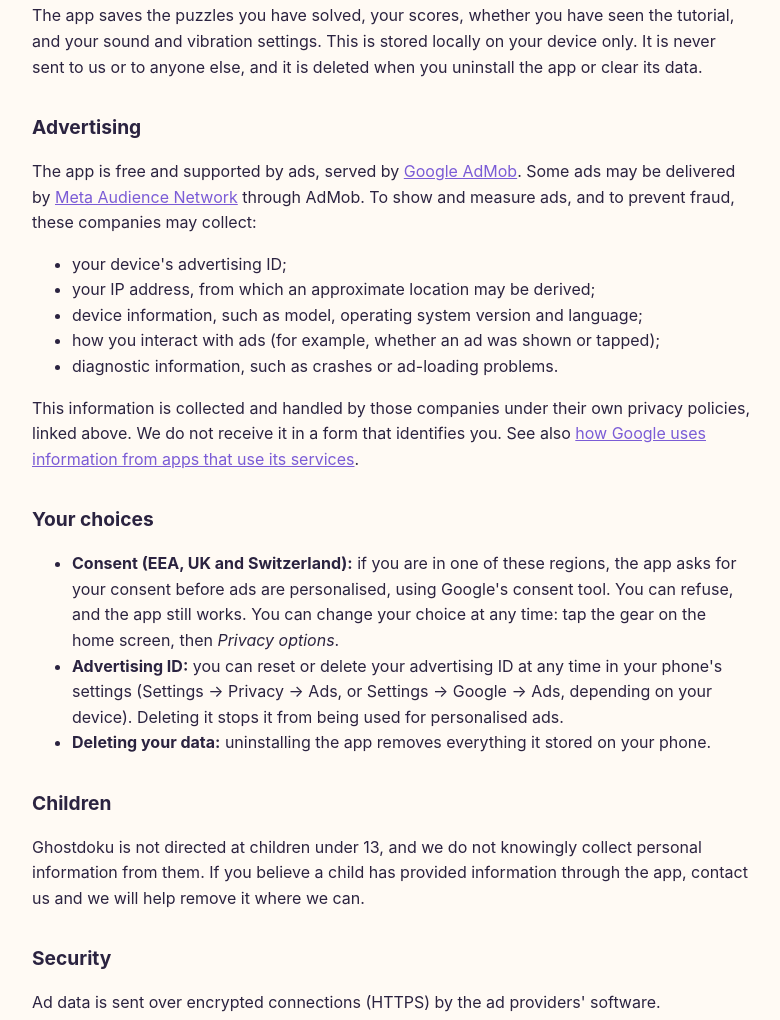
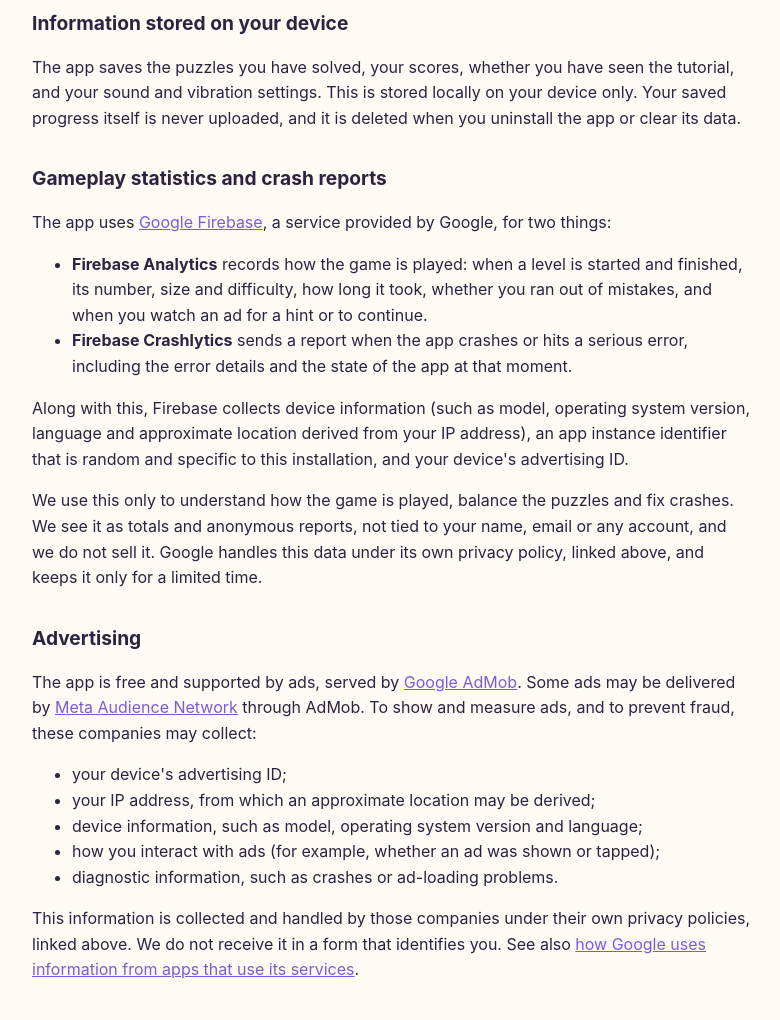
Before and after one commit to kunalcoolness88/kunalcoolness88.github.io, a plain HTML site: page privacy.html in a window 1280 px wide. Shown: the part 509-1529 px from the top of the page, without its empty margins (248-1028 px from the left). Drawn offline with Linux system fonts and the light colour scheme.

Commit message:
Ghostdoku privacy policy: Firebase Analytics and Crashlytics
Co-Authored-By: Claude Opus 5.5 <noreply@anthropic.com>

```diff
--- a/privacy.html
+++ b/privacy.html
@@ -21,7 +21,7 @@
 <body>
 <main>
 <h1>Ghostdoku Privacy Policy</h1>
-<p class="date">Effective date: 7 October 2026</p>
+<p class="date">Effective date: 12 November 2026</p>
 
 <p>This policy explains what information the Ghostdoku app ("the app", "we")
 handles, and why. Ghostdoku is a puzzle game for Android.</p>
@@ -29,14 +29,33 @@ handles, and why. Ghostdoku is a puzzle game for Android.</p>
 <h2>The short version</h2>
 <ul>
   <li>There is no account and no sign-in. We never ask for your name, email or any other personal details.</li>
-  <li>Your game progress and settings are stored only on your phone. We do not have a server, and we never receive them.</li>
+  <li>Your game progress and settings are stored only on your phone. We do not have a server.</li>
+  <li>The app sends anonymous gameplay statistics and crash reports to Google Firebase, so we can see which levels are too hard and fix bugs. These are not linked to your name or any account.</li>
   <li>The app shows ads. The ad companies listed below collect some device information to show and measure those ads.</li>
 </ul>
 
 <h2>Information stored on your device</h2>
 <p>The app saves the puzzles you have solved, your scores, whether you have seen the tutorial,
-and your sound and vibration settings. This is stored locally on your device only. It is never
-sent to us or to anyone else, and it is deleted when you uninstall the app or clear its data.</p>
+and your sound and vibration settings. This is stored locally on your device only. Your saved
+progress itself is never uploaded, and it is deleted when you uninstall the app or clear its data.</p>
+
+<h2>Gameplay statistics and crash reports</h2>
+<p>The app uses <a href="https://firebase.google.com/support/privacy">Google Firebase</a>, a service
+provided by Google, for two things:</p>
+<ul>
+  <li><strong>Firebase Analytics</strong> records how the game is played: when a level is started and
+  finished, its number, size and difficulty, how long it took, whether you ran out of mistakes, and
+  when you watch an ad for a hint or to continue.</li>
+  <li><strong>Firebase Crashlytics</strong> sends a report when the app crashes or hits a serious error,
+  including the error details and the state of the app at that moment.</li>
+</ul>
+<p>Along with this, Firebase collects device information (such as model, operating system version,
+language and approximate location derived from your IP address), an app instance identifier that is
+random and specific to this installation, and your device's advertising ID.</p>
+<p>We use this only to understand how the game is played, balance the puzzles and fix crashes. We see
+it as totals and anonymous reports, not tied to your name, email or any account, and we do not sell it.
+Google handles this data under its own privacy policy, linked above, and keeps it only for a limited
+time.</p>
 
 <h2>Advertising</h2>
 <p>The app is free and supported by ads, served by
@@ -63,7 +82,9 @@ policies, linked above. We do not receive it in a form that identifies you. See
   <li><strong>Advertising ID:</strong> you can reset or delete your advertising ID at any time in your phone's
   settings (Settings &rarr; Privacy &rarr; Ads, or Settings &rarr; Google &rarr; Ads, depending on your device).
   Deleting it stops it from being used for personalised ads.</li>
-  <li><strong>Deleting your data:</strong> uninstalling the app removes everything it stored on your phone.</li>
+  <li><strong>Deleting your data:</strong> uninstalling the app removes everything it stored on your phone.
+  It also stops any further gameplay statistics and crash reports. Reports already sent are not tied to your
+  identity, so we cannot pick out yours; they are deleted automatically when Google's retention period ends.</li>
 </ul>
 
 <h2>Children</h2>
@@ -72,7 +93,8 @@ information from them. If you believe a child has provided information through t
 contact us and we will help remove it where we can.</p>
 
 <h2>Security</h2>
-<p>Ad data is sent over encrypted connections (HTTPS) by the ad providers' software.</p>
+<p>Ad data, gameplay statistics and crash reports are sent over encrypted connections (HTTPS) by the
+ad providers' and Google Firebase's software.</p>
 
 <h2>Changes to this policy</h2>
 <p>If this policy changes, the new version will be posted on this page with a new effective date.</p>
```
